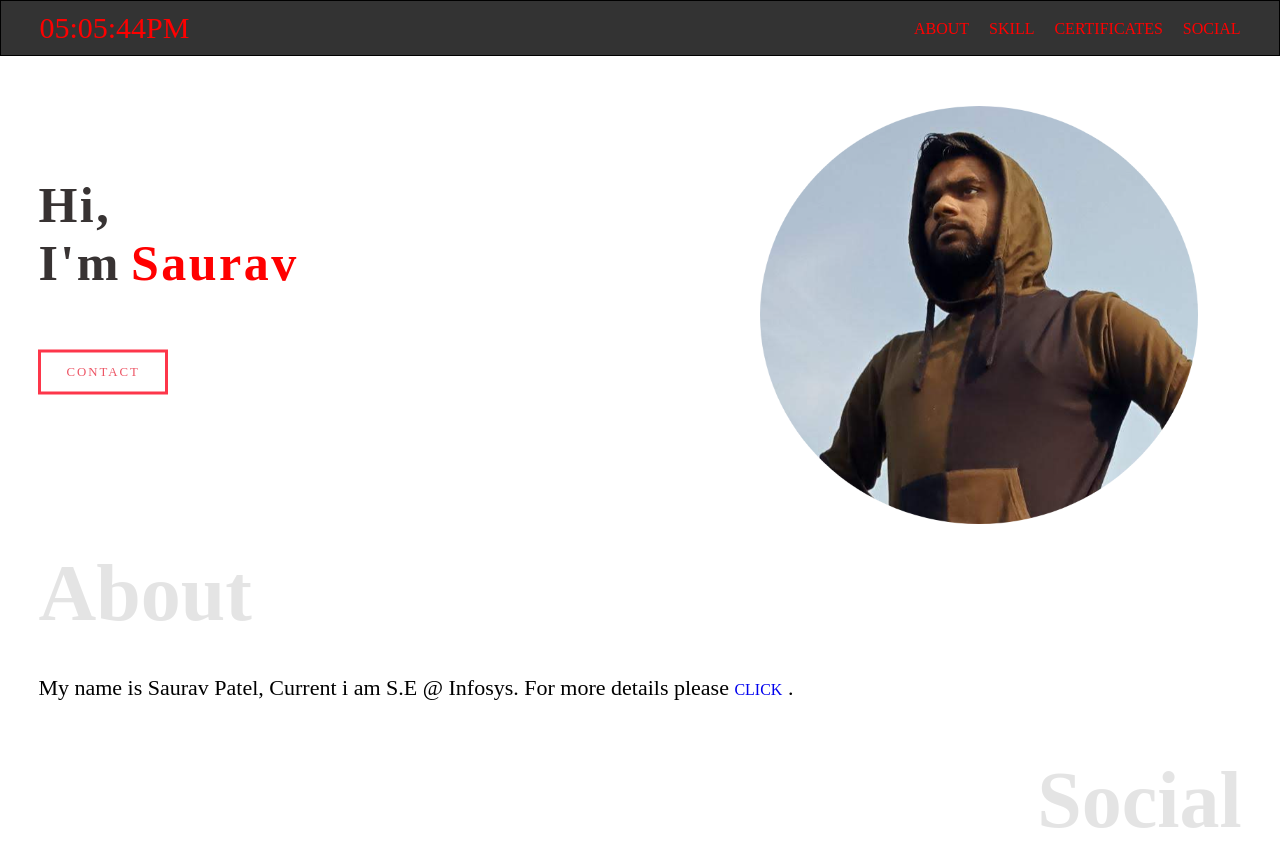
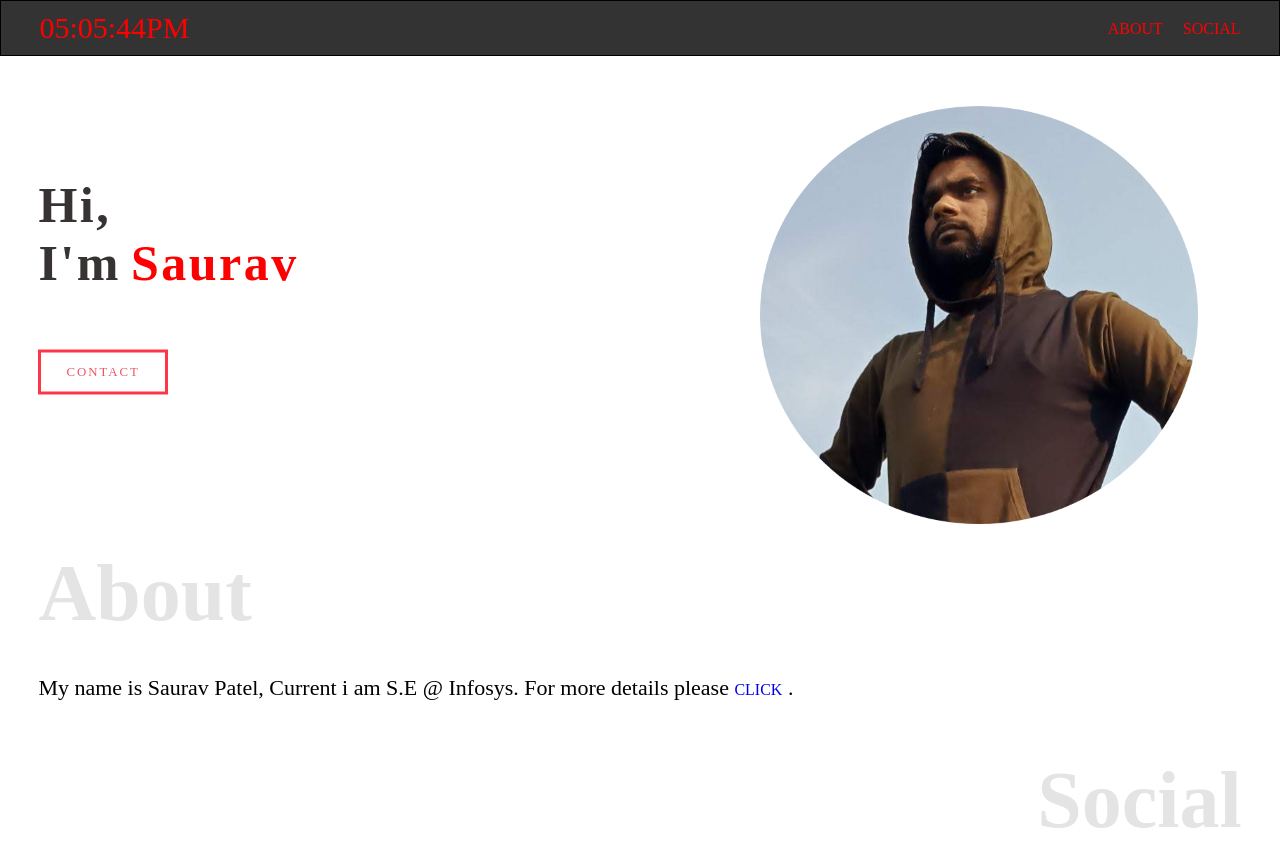
Before and after one commit to 100ravpatel/100ravpatel.port, a plain HTML site: page index.html in a window 1280 px wide. Shown: the top 849 px of the page. Drawn offline with Linux system fonts and the light colour scheme.

Commit message:
Update index.html
Removed skills and certificate from menu

```diff
--- a/index.html
+++ b/index.html
@@ -17,8 +17,7 @@
             <nav>
                 <ul>
                     <li><a href="#about">About</a></li>
-                    <li><a href="#skills">Skill</a></li>
-                    <li><a href="#certificate">Certificates</a></li>
+
                     <li><a href="#work">Social</a></li>
                 </ul>
             </nav>
```
